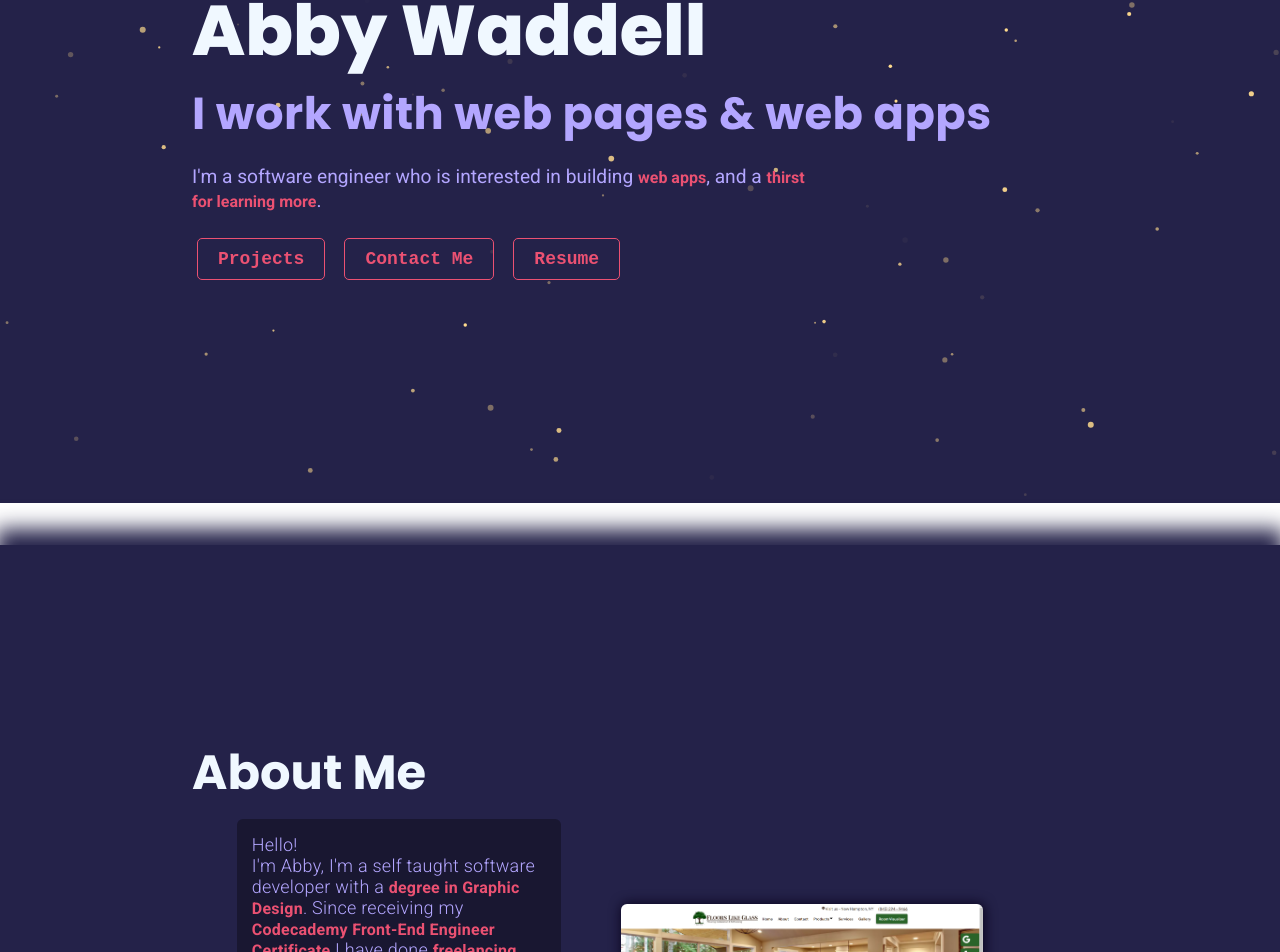
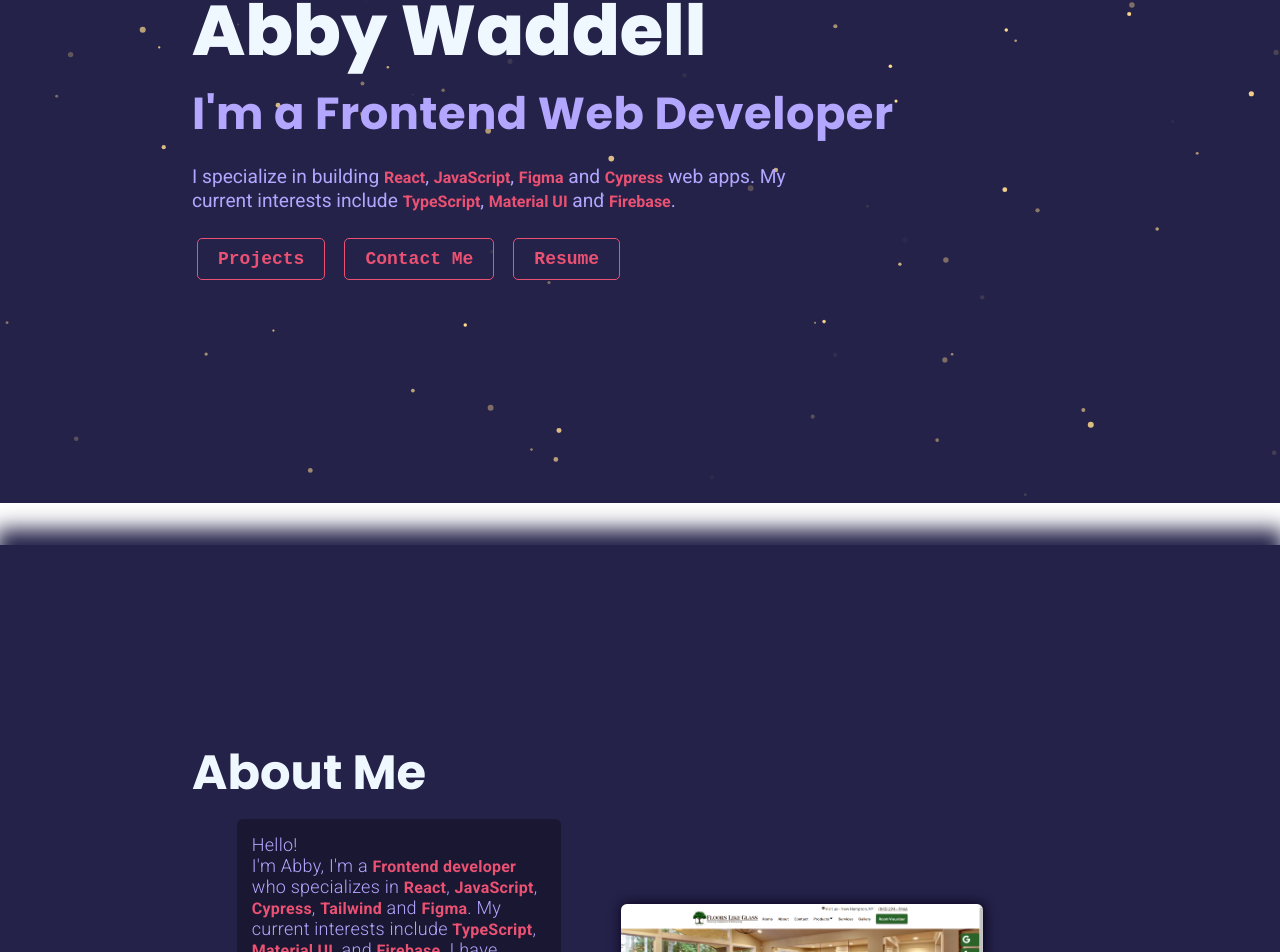
Before and after one commit to WAbby404/portfolio-redo, a React (Create React App) app: page / in a window 1280 px wide. Shown: the part 297-1249 px from the top of the page. Built offline with nearby package versions, Linux system fonts and the light colour scheme.

Commit message:
Hero & About text update

```diff
--- a/src/components/About.js
+++ b/src/components/About.js
@@ -57,10 +57,10 @@ function About(props) {
                                 <p className="about-paragraph">
                                 Hello!
                                 <br/>
-                                I'm Abby, I'm a self taught software developer with a <span className="pink">degree in Graphic Design</span>. Since receiving my <span className="pink">Codecademy Front-End Engineer Certificate</span> I have done <span className="pink">freelancing work</span> along with many personal projects.
+                                I'm Abby, I'm a <span className="pink">Frontend developer</span> who specializes in <span className="pink">React</span>, <span className="pink">JavaScript</span>, <span className="pink">Cypress</span>, <span className="pink">Tailwind</span> and <span className="pink">Figma</span>. My current interests include <span className="pink">TypeScript</span>, <span className="pink">Material UI</span>, and <span className="pink">Firebase</span>. I have about a year of experience in software development and have focused on building applications that are the face of companies on the web.
                                 <br/>
                                 <br/>
-                                I am currently looking for a <span className="pink">Front-End React.js Web Developer</span> position at a company with a dev team that shares my passion for creating powerful websites & web apps. Being part of a team who is eager to share what they know about the vast world of coding is my main goal in my job search.
+                                As a Frontend developer who is transitioning from freelance work to larger-scale projects, I am looking for a collaborative environment that supports my growth as a Frontend engineer.
                                 <br/>
                                 <br/>
                                     <span className="pink">Take a look at my projects</span>
--- a/src/components/Hero.js
+++ b/src/components/Hero.js
@@ -18,10 +18,10 @@ function Hero(props) {
                     <h1 className="hero-title">Abby Waddell</h1>
                 </Fade>
                 <Fade delay={1000}>
-                    <h2 className="hero-subtitle">I work with web pages & web apps</h2>
+                    <h2 className="hero-subtitle">I'm a Frontend Web Developer</h2>
                 </Fade>
                 <Fade delay={1100}>
-                    <p className="hero-paragraph">I'm a software engineer who is interested in building <span>web apps</span>, and a <span>thirst for learning more</span>.</p>
+                    <p className="hero-paragraph">I specialize in building <span>React</span>, <span>JavaScript</span>, <span>Figma</span> and <span>Cypress</span> web apps. My current interests include <span>TypeScript</span>, <span>Material UI</span> and <span>Firebase</span>.</p>
                 </Fade>
                 <Fade delay={1100} bottom>
                     <div className="btn-flex">
```
